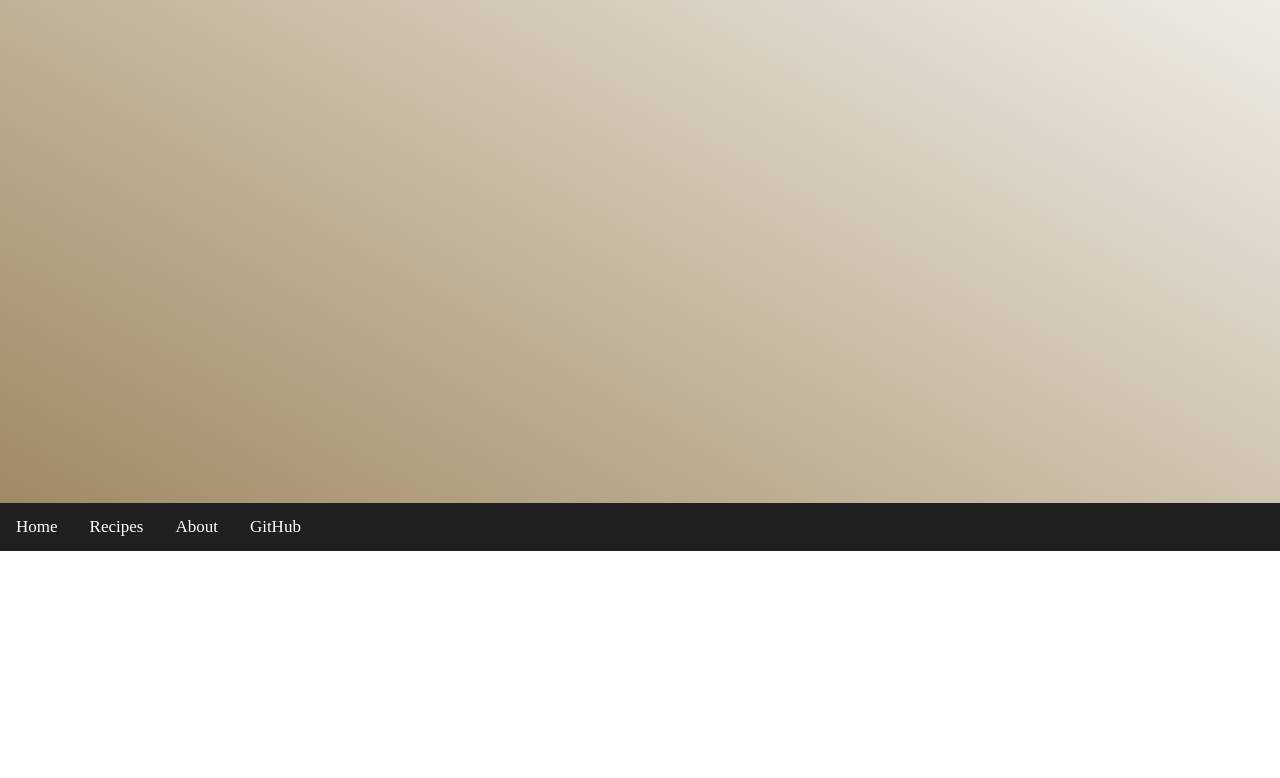
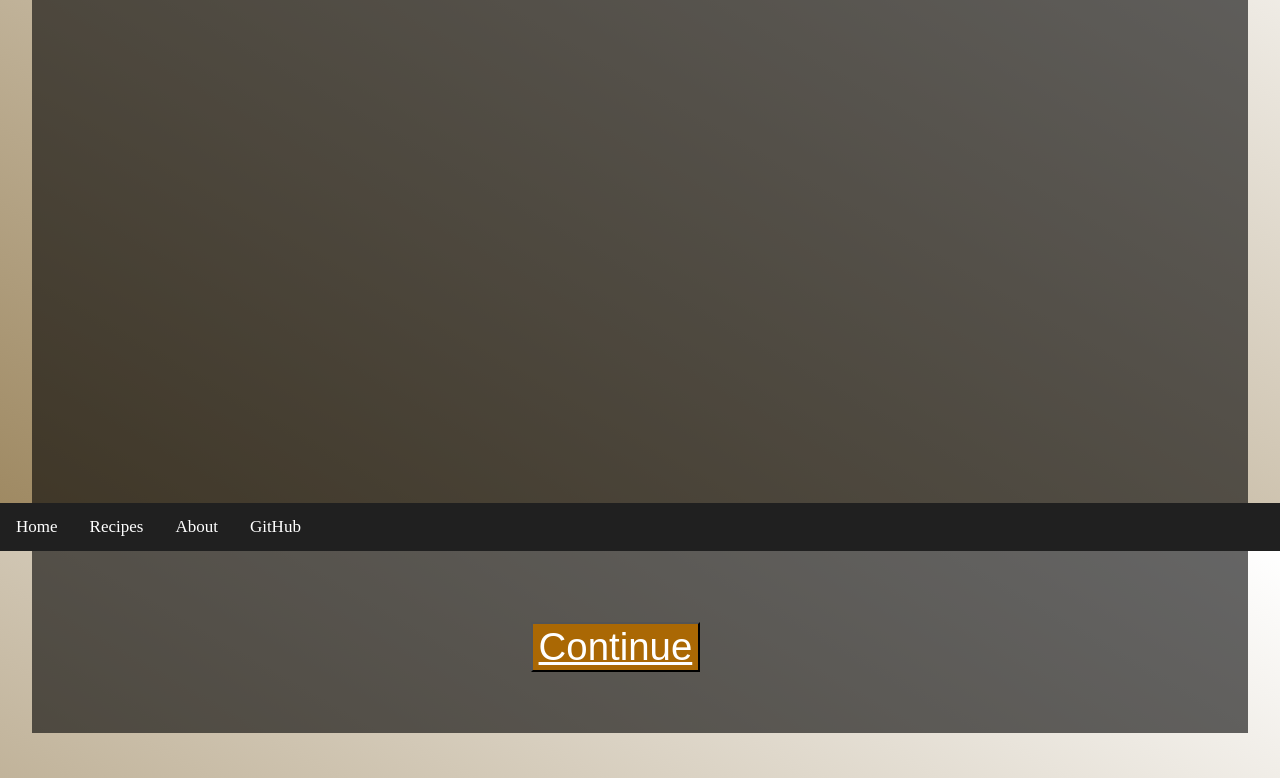
Before and after one commit to Julian-Gallegos/cake-for-all, a plain HTML site: page instructions.html in a window 1280 px wide. Shown: the part 249-1027 px from the top of the page. Before the commit the page ends 800 px from the top, so only its background shows below. Drawn offline with Linux system fonts and the light colour scheme; a web font is replaced by a local one.

Commit message:
Fixed some issues with css, added notes about javascript data storage plan

```diff
--- a/css/styles.css
+++ b/css/styles.css
@@ -21,7 +21,6 @@ html {
     display: flex;
     flex-direction: column;
     margin: auto;
-    position: relative;
 }
 
 .logo {
@@ -73,12 +72,9 @@ h1[class=start] button a:hover {
 }
 
 h1[class=continue] {
-    position: absolute;
-    top: 85%;
-    left: 50%;
-    transform: translate(-50%,-50%);
-    display: block;
-    margin: 0;
+    width: 18%;
+    margin: 0 auto;
+    padding-bottom: 5%;
 }
 
 h1[class=continue] button {
@@ -108,13 +104,10 @@ h2[class=index] {
 }
 h2[class=instructions] {
     white-space: pre-wrap;
-    align-items: center;
     display: flex;
-    display: block;
-    margin: 0 auto;
-    width: 900px;
     font-size: 110%;
-    padding: 60px;
+    padding-left: 10%;
+    padding-right: 10%;
 }
 
 ul {
--- a/instructions.html
+++ b/instructions.html
@@ -12,8 +12,40 @@
         <header class="logo">
             <button name="logo"><a href="index.html">Cake For Everyone</a></button>
         </header>
+        <div class="bg">
             <h2 class="instructions">
 Soon you will be selecting ingrediants for your cake, but before that, here are a few tips that should help you:
+
+
+
+
+
+
+
+
+
+
+
+
+
+
+
+
+
+
+
+
+
+
+
+
+
+
+
+
+
+
+
 
 
 
@@ -21,6 +53,7 @@
             <h1 class="continue">
                 <button><a href="ingrediants.html">Continue</a></button>
             </h1>
+        </div>
         <footer class="navbar">
             <a href="index.html">Home</a>
             <a href="recipes.html">Recipes</a>
--- a/js/app.js
+++ b/js/app.js
@@ -1,4 +1,7 @@
 // Local Variables
+// !TODO Refer to values when referencing radios that are clicked on,
+// check backend list corresponding with value1 and dereference
+//  at index corresponding with value
 dryIngrediants = [
     [['Wheat Flour', '1 and 1/2 cups'], ['baking powder','1 and 3/4 teaspoons']],
     [['Rice Flour', '1 and 1/2 cups'], ['baking powder','1 and 3/4 teaspoons']]
```
Also changed, not shown: ingrediants.html (+4 -3 lines). Lines whose indentation alone changed are shown as unchanged.
